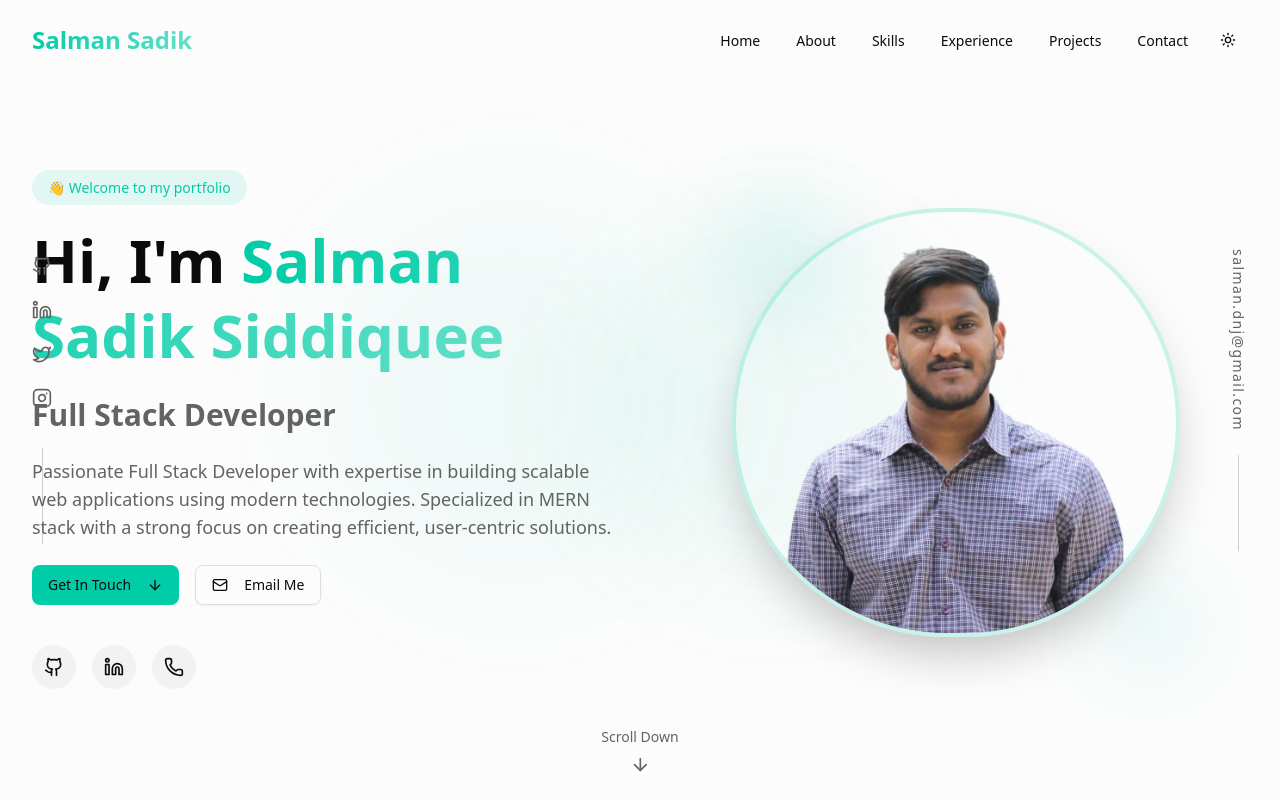
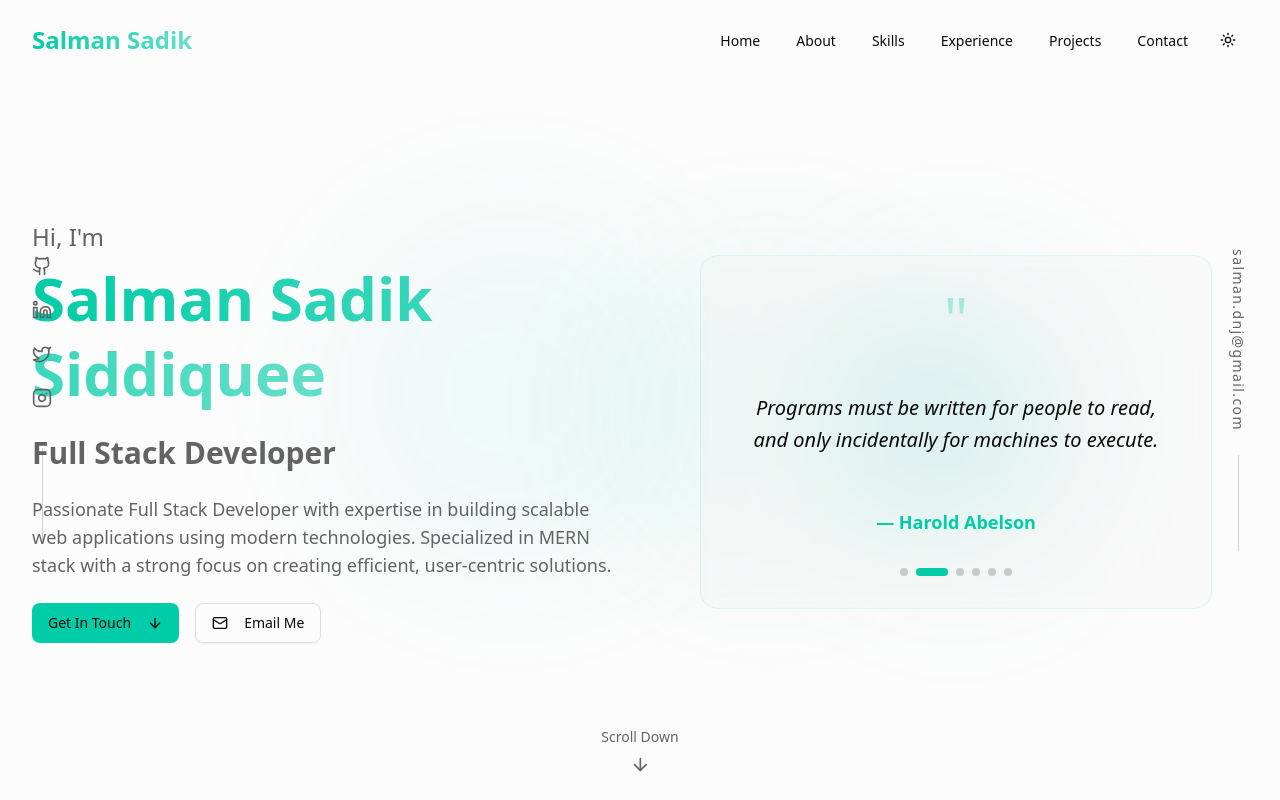
Before and after one commit to salsadsid/salmansadiksiddiquee, a Next.js app: page / in a window 1280 px wide. Shown: the top 800 px of the page. Built offline with nearby package versions, Linux system fonts and the light colour scheme.

Commit message:
feat: implement QuoteSlideshow component and enhance HeroSection layout

```diff
--- a/components/hero-section.tsx
+++ b/components/hero-section.tsx
@@ -1,10 +1,37 @@
 "use client";
 
 import { personalInfo } from "@/lib/data";
-import { motion } from "framer-motion";
-import { ArrowDown, Github, Linkedin, Mail, Phone } from "lucide-react";
-import Image from "next/image";
+import { AnimatePresence, motion } from "framer-motion";
+import { ArrowDown, Mail } from "lucide-react";
+import { useEffect, useState } from "react";
 import { Button } from "./ui/button";
+
+const quotes = [
+  {
+    text: "The only way to learn a new programming language is by writing programs in it.",
+    author: "Dennis Ritchie",
+  },
+  {
+    text: "Programs must be written for people to read, and only incidentally for machines to execute.",
+    author: "Harold Abelson",
+  },
+  {
+    text: "Think twice, code once.",
+    author: "Anonymous",
+  },
+  {
+    text: "The best way to predict the future is to invent it.",
+    author: "Alan Kay",
+  },
+  {
+    text: "Mathematics is the language in which God has written the universe.",
+    author: "Galileo Galilei",
+  },
+  {
+    text: "It's not a bug – it's an undocumented feature.",
+    author: "Anonymous",
+  },
+];
 
 export function HeroSection() {
   return (
@@ -31,29 +58,21 @@ export function HeroSection() {
               initial={{ opacity: 0, y: 20 }}
               animate={{ opacity: 1, y: 0 }}
               transition={{ delay: 0.2 }}
-              className="inline-block"
             >
-              <span className="px-4 py-2 rounded-full bg-primary/10 text-primary text-sm font-medium">
-                👋 Welcome to my portfolio
-              </span>
+              <p className="text-xl sm:text-2xl text-muted-foreground mb-2">
+                Hi, I&apos;m
+              </p>
+              <h1 className="text-4xl sm:text-5xl lg:text-6xl font-bold leading-tight">
+                <span className="bg-gradient-to-r from-primary to-primary/60 bg-clip-text text-transparent">
+                  {personalInfo.name}
+                </span>
+              </h1>
             </motion.div>
-
-            <motion.h1
-              initial={{ opacity: 0, y: 20 }}
-              animate={{ opacity: 1, y: 0 }}
-              transition={{ delay: 0.3 }}
-              className="text-4xl sm:text-5xl lg:text-6xl font-bold leading-tight"
-            >
-              Hi, I&apos;m{" "}
-              <span className="bg-gradient-to-r from-primary to-primary/60 bg-clip-text text-transparent">
-                {personalInfo.name}
-              </span>
-            </motion.h1>
 
             <motion.p
               initial={{ opacity: 0, y: 20 }}
               animate={{ opacity: 1, y: 0 }}
-              transition={{ delay: 0.4 }}
+              transition={{ delay: 0.3 }}
               className="text-2xl sm:text-3xl font-semibold text-muted-foreground"
             >
               {personalInfo.title}
@@ -62,7 +81,7 @@ export function HeroSection() {
             <motion.p
               initial={{ opacity: 0, y: 20 }}
               animate={{ opacity: 1, y: 0 }}
-              transition={{ delay: 0.5 }}
+              transition={{ delay: 0.4 }}
               className="text-lg text-muted-foreground max-w-2xl"
             >
               {personalInfo.bio}
@@ -71,7 +90,7 @@ export function HeroSection() {
             <motion.div
               initial={{ opacity: 0, y: 20 }}
               animate={{ opacity: 1, y: 0 }}
-              transition={{ delay: 0.6 }}
+              transition={{ delay: 0.5 }}
               className="flex flex-wrap gap-4"
             >
               <Button
@@ -93,61 +112,10 @@ export function HeroSection() {
                 </a>
               </Button>
             </motion.div>
-
-            <motion.div
-              initial={{ opacity: 0, y: 20 }}
-              animate={{ opacity: 1, y: 0 }}
-              transition={{ delay: 0.7 }}
-              className="flex items-center gap-4 pt-4"
-            >
-              <a
-                href={`https://github.com/${personalInfo.github}`}
-                target="_blank"
-                rel="noopener noreferrer"
-                className="p-3 rounded-full bg-secondary hover:bg-accent transition-colors"
-              >
-                <Github className="h-5 w-5" />
-              </a>
-              <a
-                href={`https://linkedin.com/in/${personalInfo.linkedin}`}
-                target="_blank"
-                rel="noopener noreferrer"
-                className="p-3 rounded-full bg-secondary hover:bg-accent transition-colors"
-              >
-                <Linkedin className="h-5 w-5" />
-              </a>
-              <a
-                href={`tel:${personalInfo.phone}`}
-                className="p-3 rounded-full bg-secondary hover:bg-accent transition-colors"
-              >
-                <Phone className="h-5 w-5" />
-              </a>
-            </motion.div>
           </motion.div>
 
-          {/* Image */}
-          <motion.div
-            initial={{ opacity: 0, x: 50 }}
-            animate={{ opacity: 1, x: 0 }}
-            transition={{ duration: 0.6, delay: 0.3 }}
-            className="relative"
-          >
-            <div className="relative w-full max-w-md mx-auto aspect-square">
-              <div className="absolute inset-0 rounded-full animate-pulse" />
-              <div className="relative z-10 rounded-full overflow-hidden border-4 border-primary/20 shadow-2xl  ">
-                <Image
-                  src="/salmansadiksiddiquee.png"
-                  alt={personalInfo.name}
-                  width={500}
-                  height={500}
-                  className="w-full h-full object-cover"
-                  priority
-                />
-              </div>
-              <div className="absolute -bottom-4 -right-4 w-24 h-24 bg-primary/10 rounded-full blur-2xl" />
-              <div className="absolute -top-4 -left-4 w-32 h-32 bg-primary/10 rounded-full blur-2xl" />
-            </div>
-          </motion.div>
+          {/* Quote Slideshow */}
+          <QuoteSlideshow />
         </div>
       </div>
 
@@ -170,3 +138,72 @@ export function HeroSection() {
     </section>
   );
 }
+
+function QuoteSlideshow() {
+  const [currentQuote, setCurrentQuote] = useState(0);
+
+  useEffect(() => {
+    const interval = setInterval(() => {
+      setCurrentQuote((prev) => (prev + 1) % quotes.length);
+    }, 5000);
+
+    return () => clearInterval(interval);
+  }, []);
+
+  return (
+    <motion.div
+      initial={{ opacity: 0, x: 50 }}
+      animate={{ opacity: 1, x: 0 }}
+      transition={{ duration: 0.6, delay: 0.3 }}
+      className="relative hidden lg:flex items-center justify-center"
+    >
+      <div className="relative w-full max-w-lg mx-auto min-h-[400px] flex items-center justify-center">
+        {/* Background decorative elements */}
+        <div className="absolute inset-0 -z-10">
+          <div className="absolute top-1/4 left-1/4 w-64 h-64 bg-primary/5 rounded-full blur-3xl" />
+          <div className="absolute bottom-1/4 right-1/4 w-64 h-64 bg-primary/10 rounded-full blur-3xl" />
+        </div>
+
+        {/* Quote Container */}
+        <div className="relative w-full p-8 rounded-2xl bg-secondary/30 backdrop-blur-sm border border-primary/10">
+          <AnimatePresence mode="wait">
+            <motion.div
+              key={currentQuote}
+              initial={{ opacity: 0, y: 20 }}
+              animate={{ opacity: 1, y: 0 }}
+              exit={{ opacity: 0, y: -20 }}
+              transition={{ duration: 0.5 }}
+              className="text-center"
+            >
+              <div className="text-6xl text-primary/30 mb-4 leading-none">
+                &quot;
+              </div>
+              <p className="text-lg sm:text-xl text-foreground italic leading-relaxed px-4 min-h-[120px] flex items-center justify-center">
+                {quotes[currentQuote].text}
+              </p>
+              <footer className="mt-6 text-base sm:text-lg text-primary font-semibold">
+                — {quotes[currentQuote].author}
+              </footer>
+            </motion.div>
+          </AnimatePresence>
+
+          {/* Navigation Dots */}
+          <div className="flex justify-center gap-2 mt-8">
+            {quotes.map((_, index) => (
+              <button
+                key={index}
+                onClick={() => setCurrentQuote(index)}
+                className={`w-2 h-2 rounded-full transition-all duration-300 ${
+                  index === currentQuote
+                    ? "bg-primary w-8"
+                    : "bg-muted-foreground/30 hover:bg-muted-foreground/50"
+                }`}
+                aria-label={`Go to quote ${index + 1}`}
+              />
+            ))}
+          </div>
+        </div>
+      </div>
+    </motion.div>
+  );
+}
```
